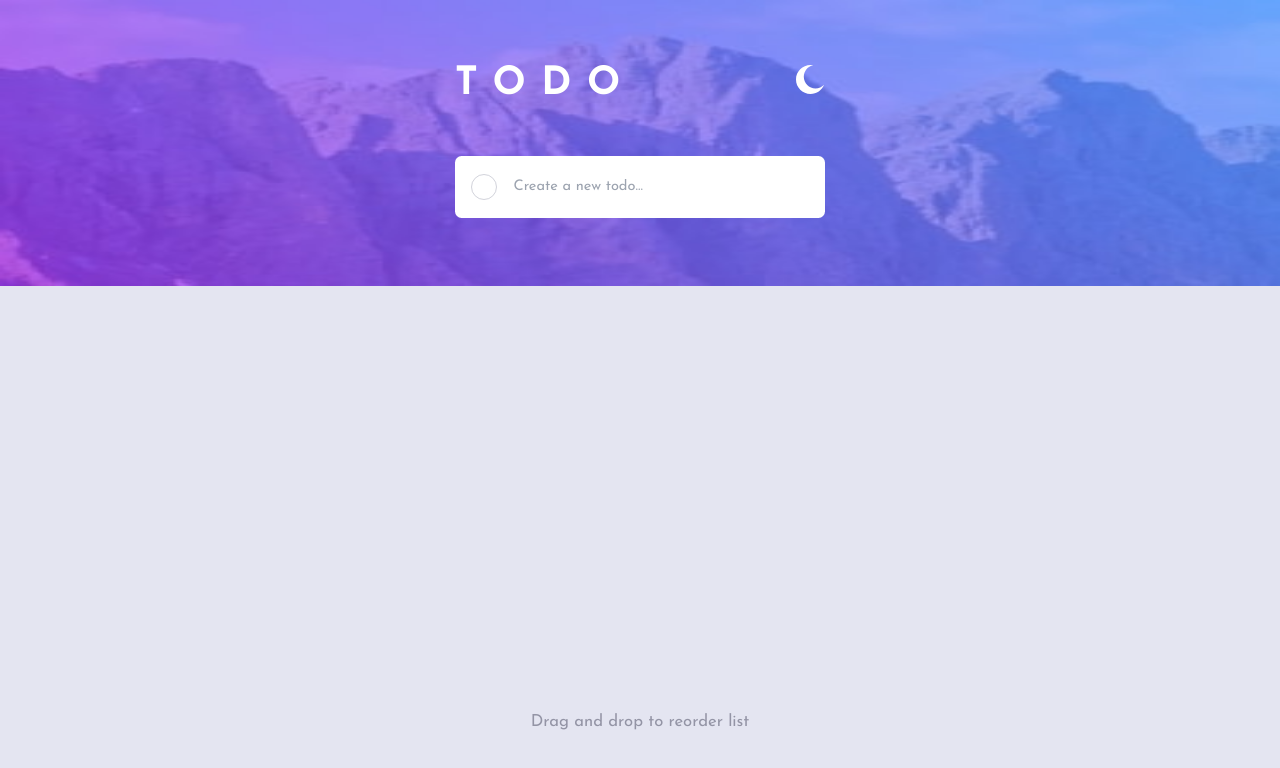
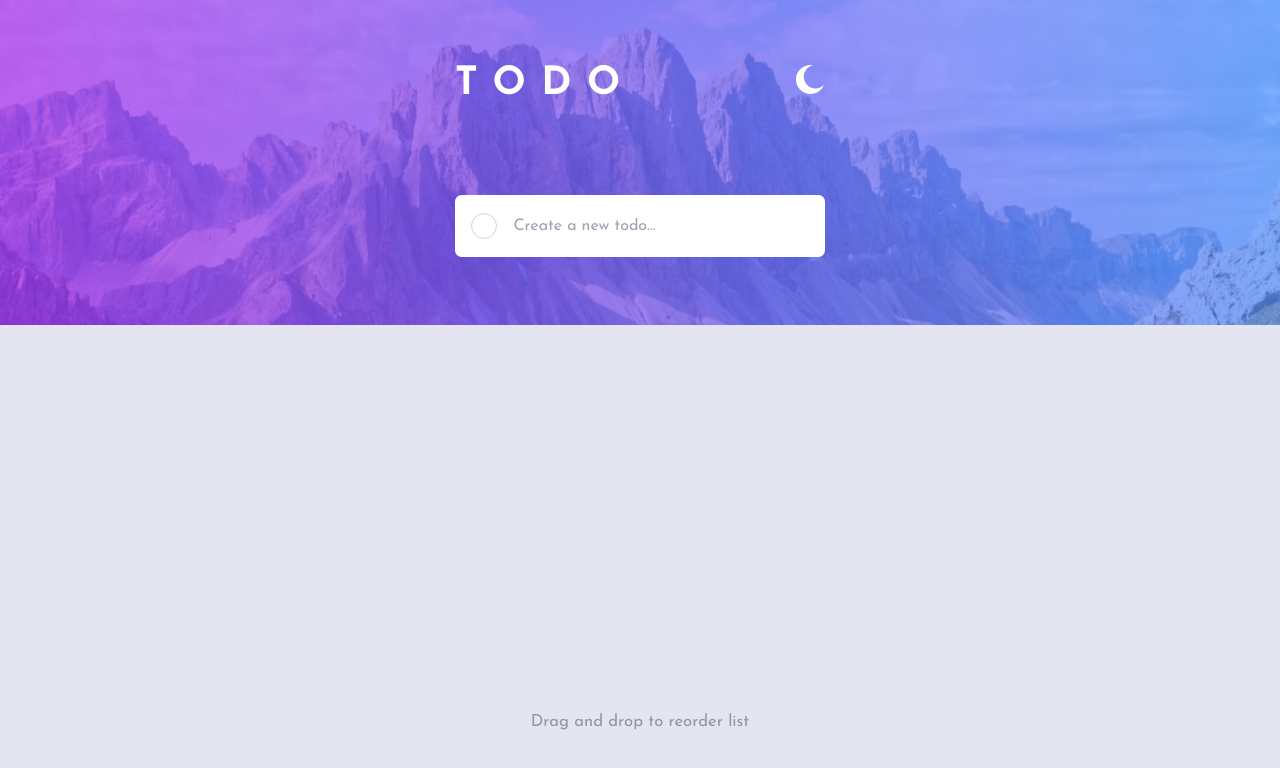
Before and after one commit to corb0140/Todo-App, a Next.js app: page / in a window 1280 px wide. Shown: the top 768 px of the page. Built offline with nearby package versions, Linux system fonts and the light colour scheme.

Commit message:
style changes

```diff
--- a/app/components/Header/Header.js
+++ b/app/components/Header/Header.js
@@ -3,12 +3,14 @@
 import Image from "next/image";
 import mobileBgLight from "@/public/images/bg-mobile-light.jpg";
 import mobileBgDark from "@/public/images/bg-mobile-dark.jpg";
+import desktopBgLight from "@/public/images/bg-desktop-light.jpg";
+import desktopBgDark from "@/public/images/bg-desktop-dark.jpg";
 import moon from "@/public/images/icon-moon.svg";
 import sun from "@/public/images/icon-sun.svg";
 
 const Header = ({ toggleTheme, click }) => {
   return (
-    <div className="h-[22rem] w-full relative">
+    <div className="h-[22rem] lg:h-[25rem] w-full relative">
       <div className="absolute w-full px-6 lg:px-[35rem] top-[5rem] flex justify-between">
         <h1 className="tracking-[0.4em] text-white text-5xl font-bold">TODO</h1>
 
@@ -22,7 +24,12 @@ const Header = ({ toggleTheme, click }) => {
       <Image
         src={toggleTheme ? mobileBgDark : mobileBgLight}
         alt="alt"
-        className="h-full w-full"
+        className="h-full w-full lg:hidden"
+      />
+      <Image
+        src={toggleTheme ? desktopBgDark : desktopBgLight}
+        alt="alt"
+        className="h-full w-full hidden lg:block"
       />
     </div>
   );
--- a/app/components/List/CreateTodo.js
+++ b/app/components/List/CreateTodo.js
@@ -33,7 +33,7 @@ const CreateTodo = ({ toggleTheme }) => {
           ref={inputRef}
           type="text"
           placeholder="Create a new todo..."
-          className="text-lg outline-none w-full text-lightMode-darkGrayishBlue bg-transparent"
+          className="text-lg lg:text-[16px] outline-none w-full text-lightMode-darkGrayishBlue bg-transparent"
         />
       </form>
     </div>
--- a/app/components/List/List.js
+++ b/app/components/List/List.js
@@ -88,7 +88,7 @@ export default function List({ todos, toggleTheme, handleViewState }) {
                 toggleTheme ? "text-white" : "text-lightMode-darkGrayishBlue"
               }
             ${todo.completed ? "line-through" : ""}
-            `}
+            lg:text-[16px]`}
             >
               {todo.text}
             </p>
```
